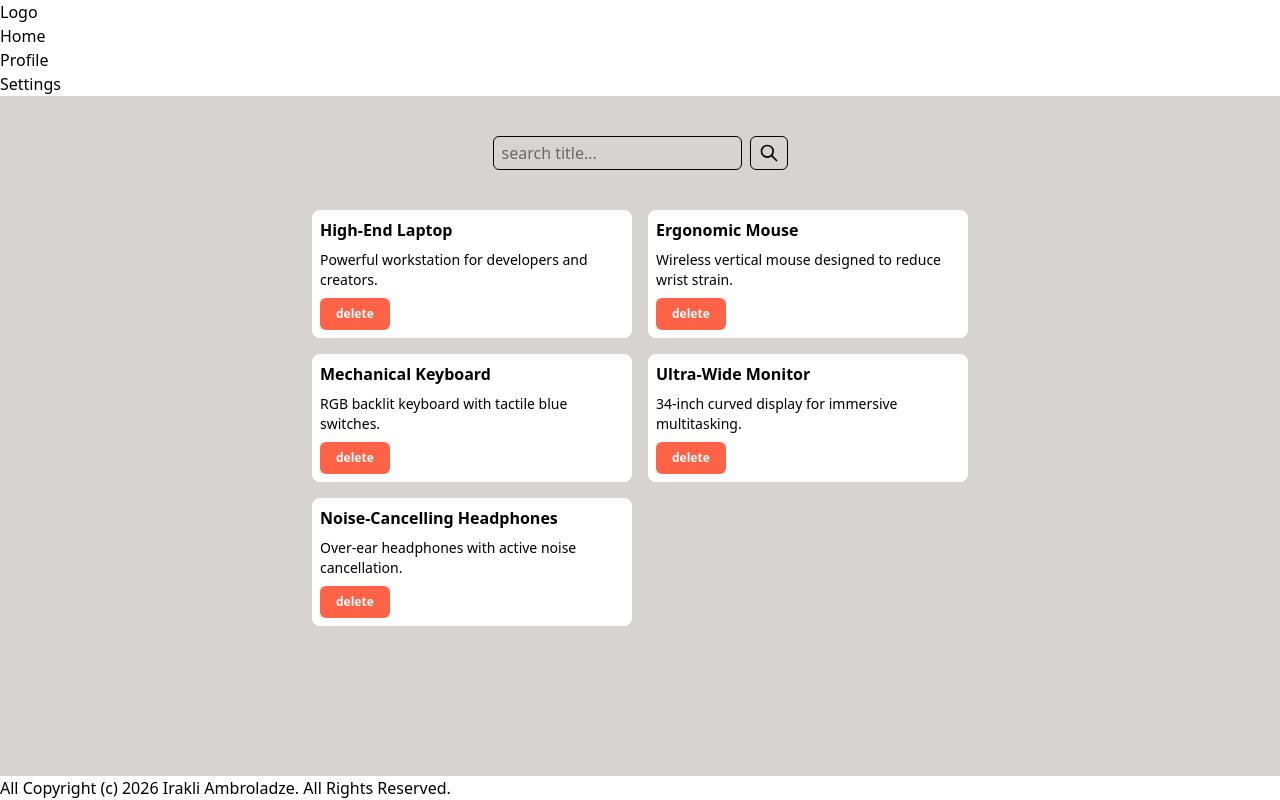
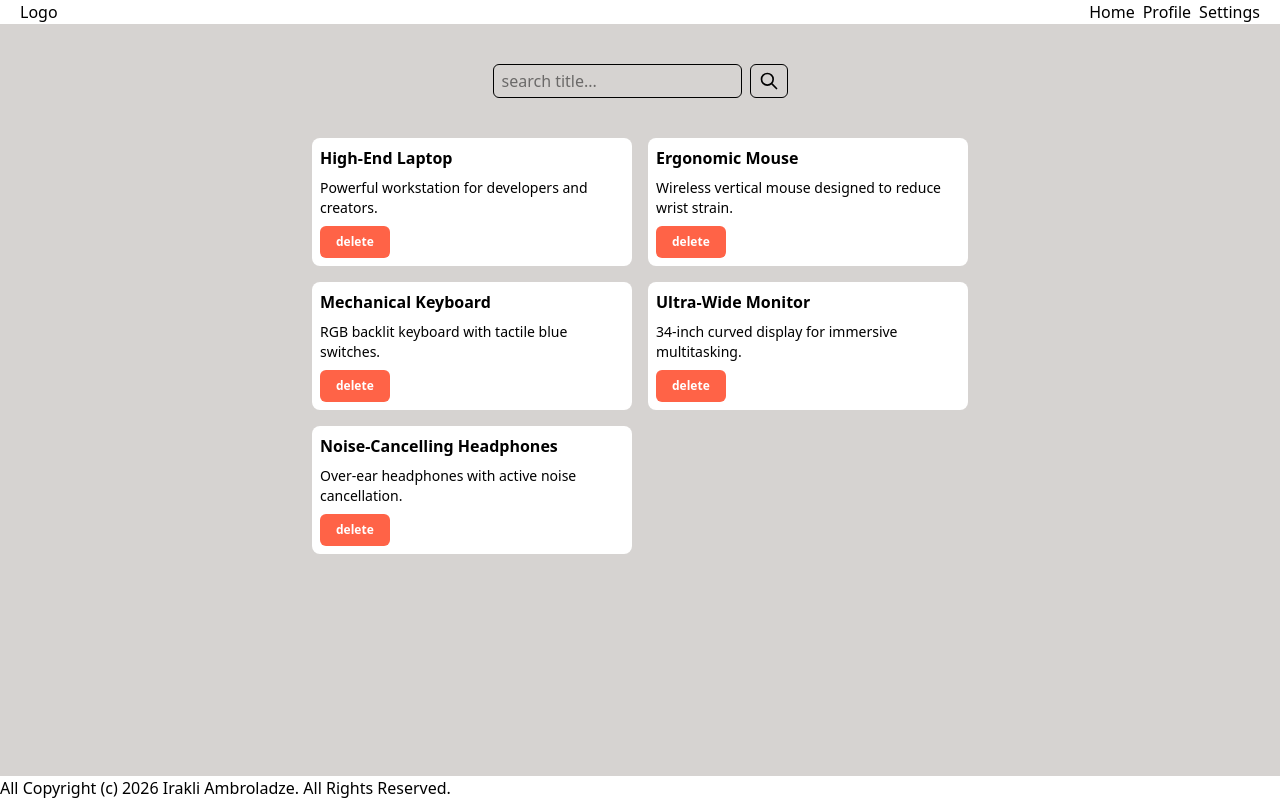
Before and after one commit to IrakliAmbroladze/react-geolab, a React (Vite) app: page / in a window 1280 px wide. Built offline with nearby package versions, Linux system fonts and the light colour scheme.

Commit message:
style(Header): add flex style on navigation

```diff
--- a/src/components/Header.jsx
+++ b/src/components/Header.jsx
@@ -7,10 +7,10 @@ export default function Header() {
     { display_name: "Settings", route_name: "/settings" },
   ];
   return (
-    <header>
+    <header className="flex justify-between mx-5">
       <Link to="/">Logo</Link>
       <nav>
-        <ul>
+        <ul className="flex justify-between gap-2">
           {header_navs.map((nav, index) => (
             <li key={index}>
               <Link to={nav.route_name}>{nav.display_name}</Link>
```
